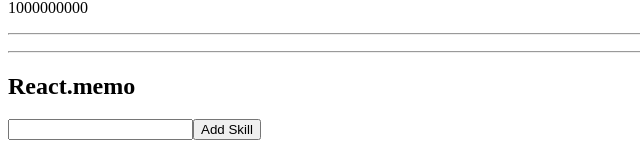
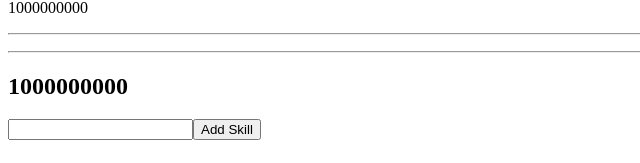
Before and after one commit to acciojob/react-memo-UdayBari3421, a React app: page / in a window 1280 px wide. Shown: the part 331-494 px from the top of the page, without its empty margins (0-640 px from the left). Built offline with nearby package versions, Linux system fonts and the light colour scheme.

Commit message:
submitting code-Fri Feb 02 2024 17:03:22 GMT+0530 (India Standard Time)

```diff
--- a/src/components/Memo.js
+++ b/src/components/Memo.js
@@ -11,7 +11,7 @@ const Memo = () => {
     <div>
       <hr />
       <div id="calc">
-        <h2>React.memo</h2>
+        <h2>1000000000</h2>
       </div>
       <form onSubmit={submitHandle}>
         <input
```
